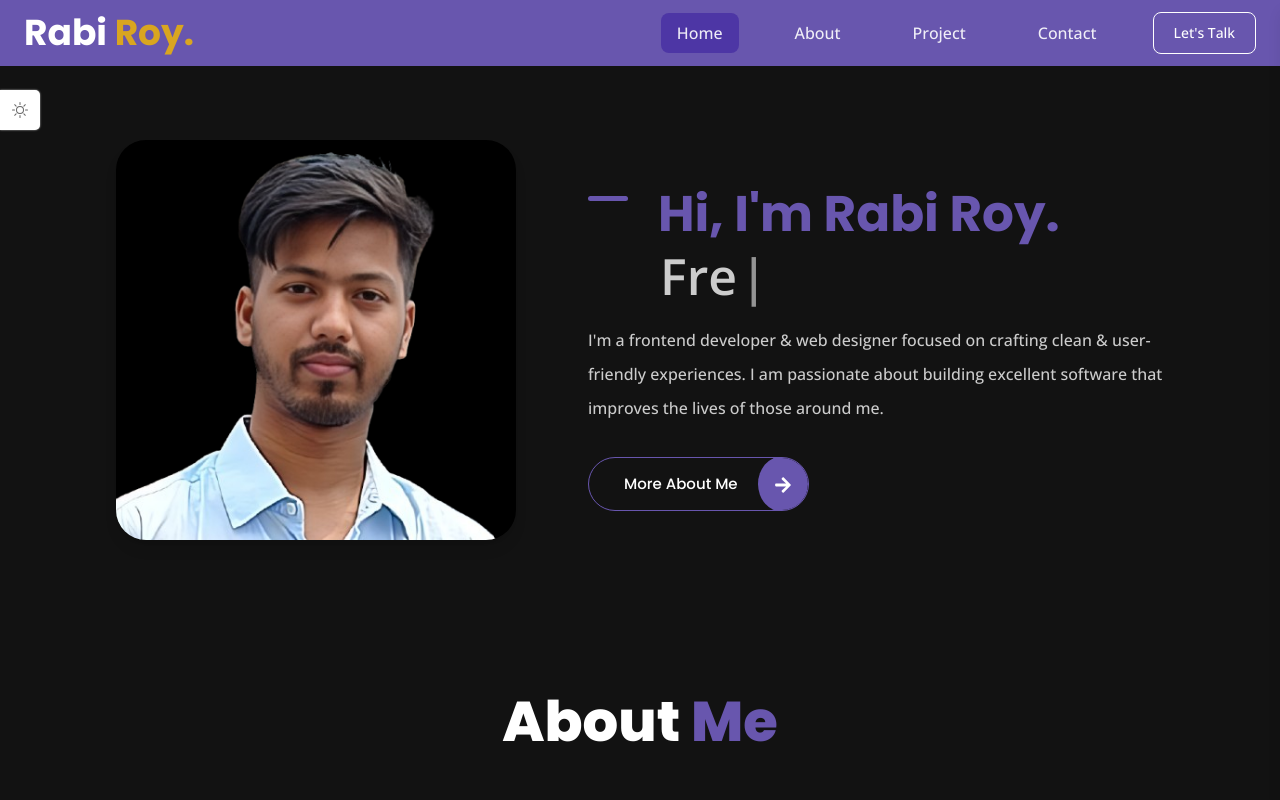
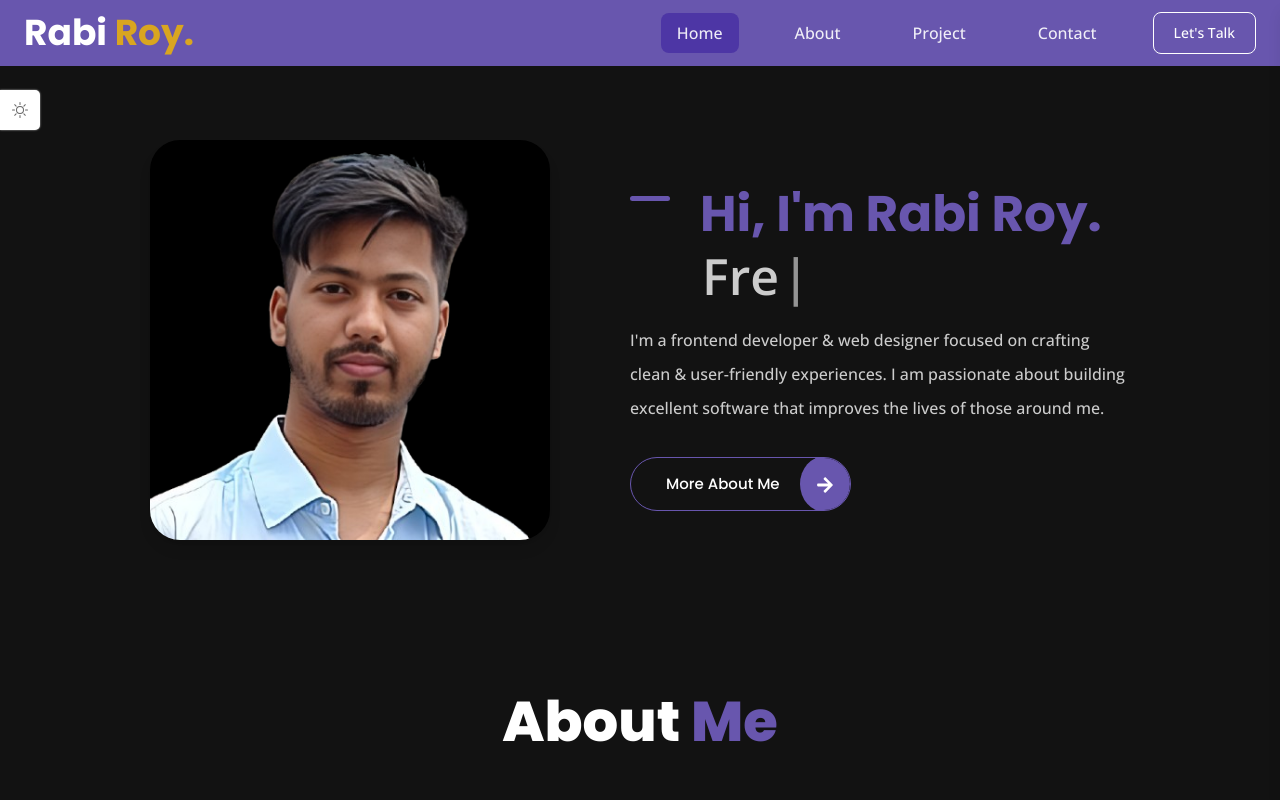
Before and after one commit to rrabir12/my-portfolio, a React (Vite) app: page / in a window 1280 px wide. Shown: the top 800 px of the page. Built offline with nearby package versions, Linux system fonts and the light colour scheme.

Commit message:
flex added in home

```diff
--- a/src/pages/home/home.jsx
+++ b/src/pages/home/home.jsx
@@ -8,7 +8,7 @@ import { motion } from "framer-motion";
 
 function Home() {
   return (
-    <section className="home section min-!h-screen !mt-[70px] !px-6 md:!px-12 lg:!px-20 lg:flex !items-center" id="home">
+    <section className="home section container min-!h-screen !mt-[70px] !px-6 md:!px-12 lg:!px-20 lg:flex gap-20 !items-center" id="home">
       {/* Profile Image Animation */}
       <motion.img
         src={profile}
```
